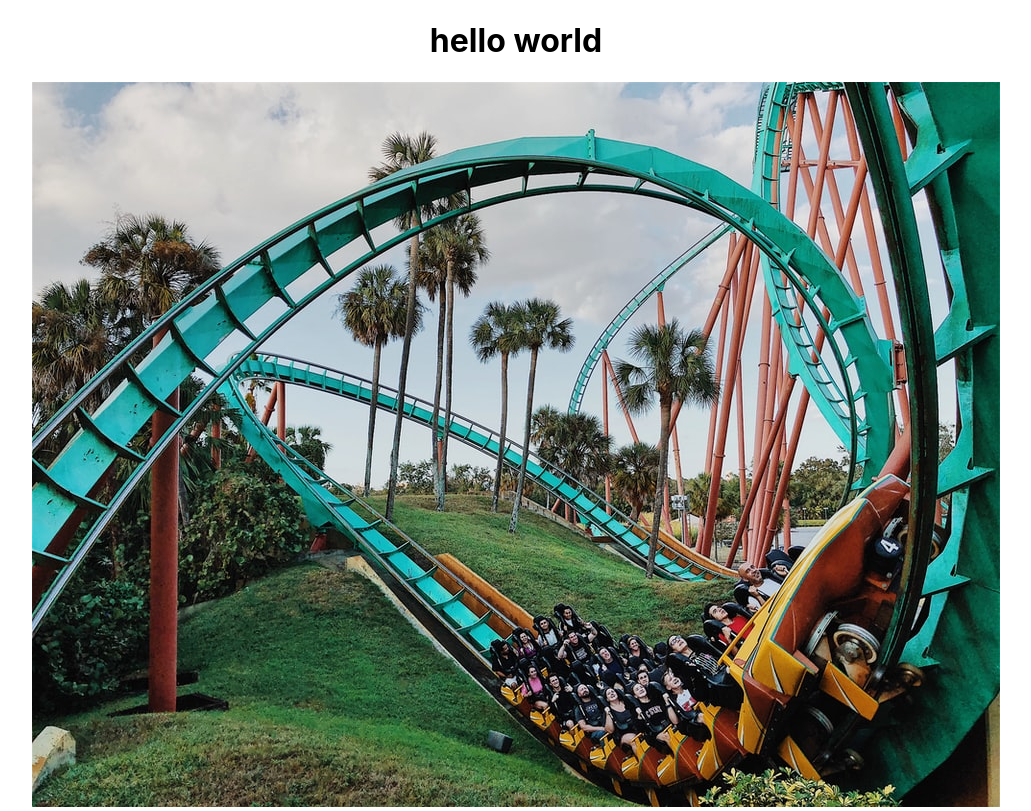
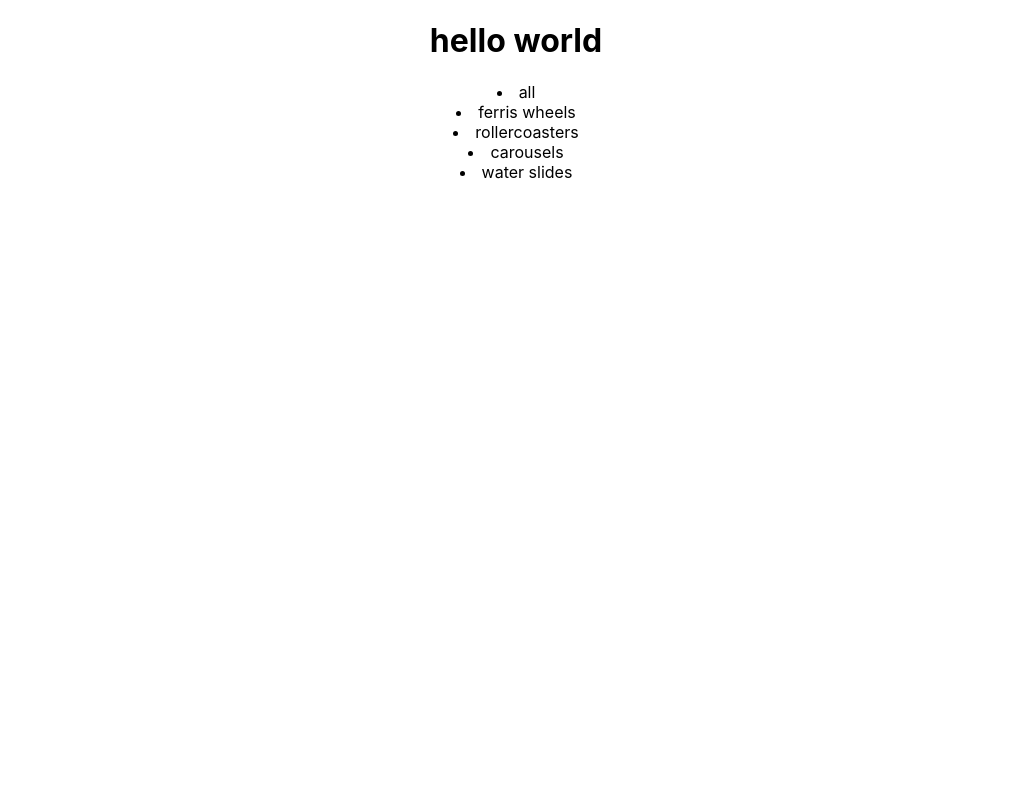
Before and after one commit to chrisclarkedev/resp_lightbox, a React (Create React App) app: page / in a window 1280 px wide. Shown: the whole page, without its empty margins (124-1155 px from the left). Built offline with nearby package versions, Linux system fonts and the light colour scheme.

Commit message:
created gallery component

```diff
--- a/package.json
+++ b/package.json
@@ -4,9 +4,10 @@
   "private": true,
   "dependencies": {
     "cra-template": "1.1.2",
+    "jquery": "^3.6.0",
     "react": "^17.0.2",
     "react-dom": "^17.0.2",
-    "react-scripts": "^1.1.5"
+    "react-scripts": "^4.0.3"
   },
   "scripts": {
     "start": "react-scripts start",
--- a/src/components/Gallery.jsx
+++ b/src/components/Gallery.jsx
@@ -2,8 +2,22 @@ import React from 'react';
 
 export default function Gallery() {
   return (
-    <div id="tester">
-      <img src={require('./images/image1.jpg')} />
+    <div class="gallery">
+      <li class="buttons" data-filter="all">
+        all
+      </li>
+      <li class="buttons" data-filter="ferris wheels">
+        ferris wheels
+      </li>
+      <li class="buttons" data-filter="rollercoasters">
+        rollercoasters
+      </li>
+      <li class="buttons" data-filter="carousels">
+        carousels
+      </li>
+      <li class="buttons" data-filter="water slides">
+        water slides
+      </li>
     </div>
   );
 }
```
Also changed, not shown: 2 other files (tests, documents, lock files or other folders).
